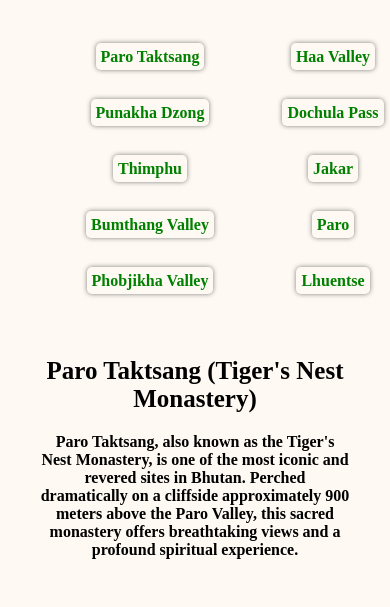
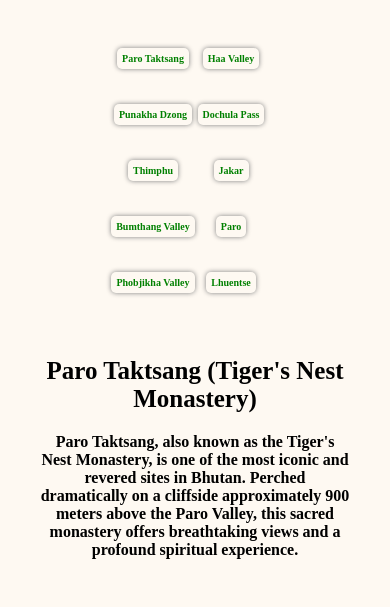
Before and after one commit to pemamongar/enforcers, a plain HTML site: page guid.html in a window 390 px wide. Shown: the part 237-844 px from the top of the page. Drawn offline with nearby package versions, Linux system fonts and the light colour scheme.

Commit message:
changed the view

```diff
--- a/guid.css
+++ b/guid.css
@@ -173,9 +173,6 @@ nav ul li a:hover {
 
 
 
-
-
-
 /* first section */
 
 #pDiv{
@@ -261,6 +258,10 @@ nav ul li a:hover {
 
 @media (max-width:480px) {
 
+   #div{
+    flex-direction: column;
+   }
+
     #pDiv p,h1,h3,h2,span{
         padding: 0px 40px;
     }
@@ -270,7 +271,7 @@ nav ul li a:hover {
     }
 
     #pDiv #div ol h3 a{
-        font-size: 16px;
+        font-size: 10px;
         padding: 5px;
         box-shadow: 0 0 5px gray;
         border-radius: 5px;
@@ -281,9 +282,20 @@ nav ul li a:hover {
         background-color: #C9E9D2;
     }
 
+    #div .divh3{
+        padding: 0;
+        margin: 0;
+        text-align: center;
+        width: 150px;
+    }
+
     #div #divh3{
         position: relative;
-        right: 30vw;
+        right: 40%;
+    }
+
+    #div #divh31{
+        margin-right: 20%;
     }
 
     #div h3 {
@@ -297,6 +309,10 @@ nav ul li a:hover {
     #pDiv{
         text-align: center;
         width: 100%;
+    }
+
+    #pDiv img{
+        padding: 0 30px;
     }
 
 
--- a/guid.html
+++ b/guid.html
@@ -49,7 +49,7 @@
         <h1>Places to Visite in Bhutan</h1>
         <ol>
 
-        <div class="divh3">
+        <div id="divh31" class="divh3">
 
             <li>
                 <h3><a href="#guidSec1">Paro Taktsang </a></h3>
```
